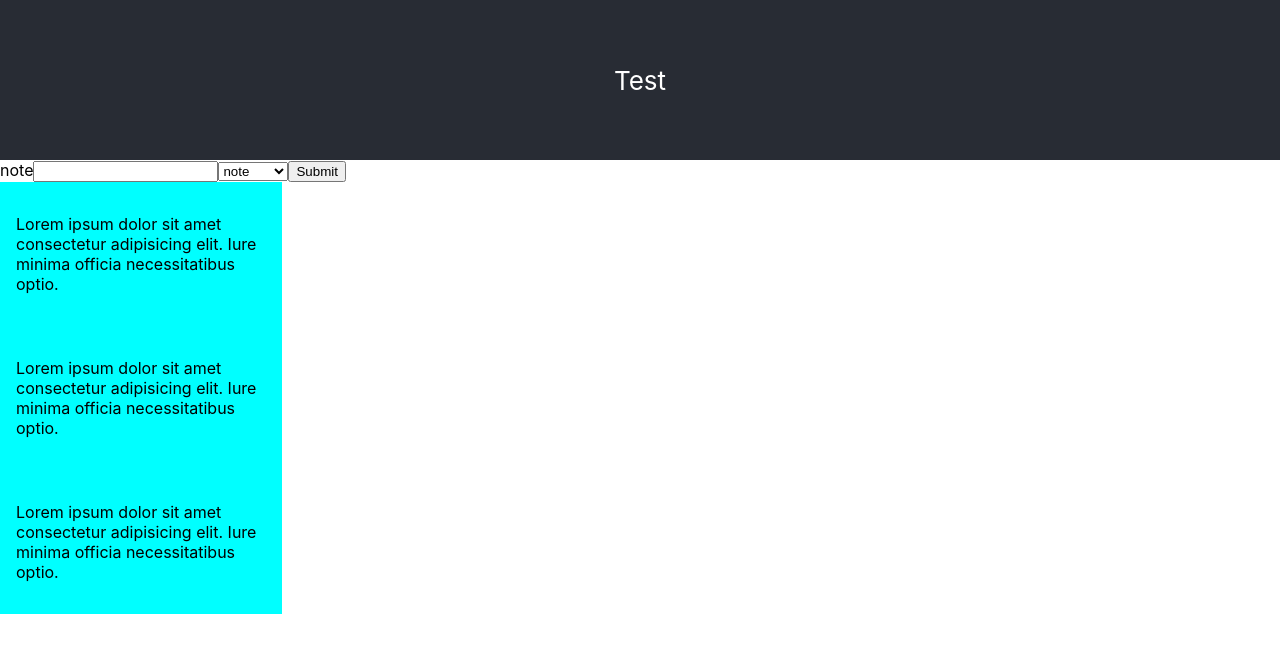
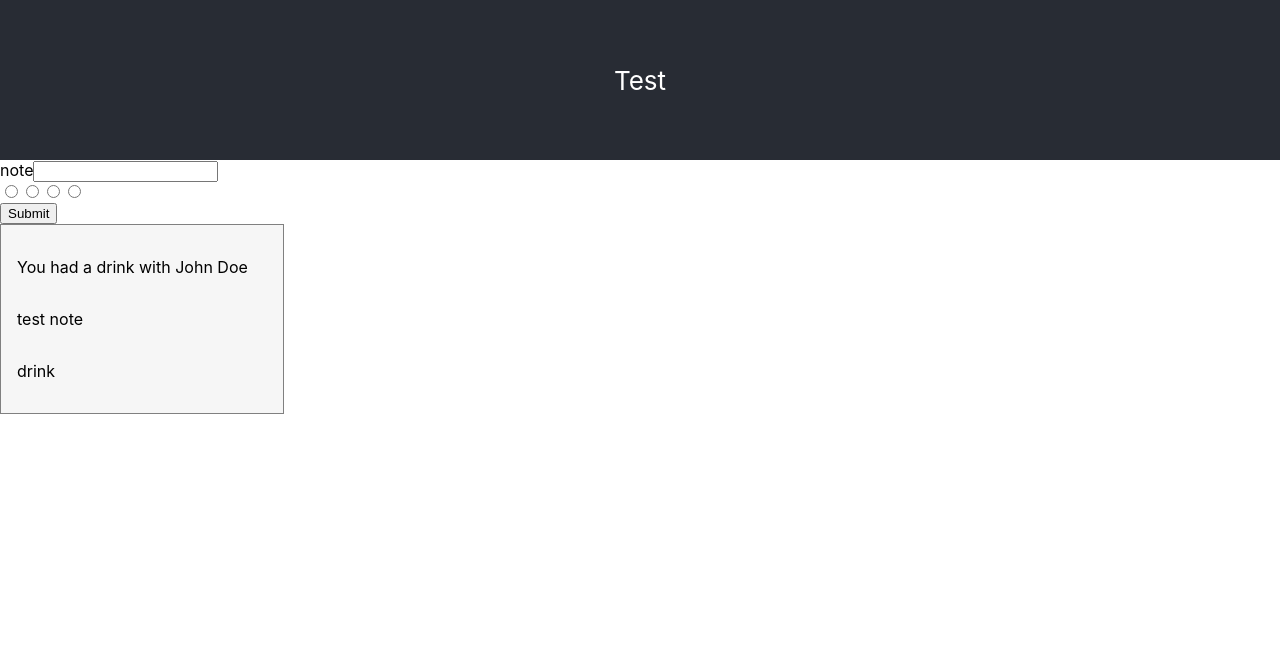
Before and after one commit to LudoHolbik/outreach-app-ludo, a React (Create React App) app: page / in a window 1280 px wide. Shown: the top 652 px of the page. Built offline with nearby package versions, Linux system fonts and the light colour scheme.

Commit message:
added submit functionality and data restructure

```diff
--- a/src/App.js
+++ b/src/App.js
@@ -1,5 +1,5 @@
 import './App.css';
-import EventList from './component/EventList';
+import EventForm from './component/EventForm';
 
 function App() {
     return (
@@ -9,7 +9,7 @@ function App() {
                     Test
                 </p>
             </header>
-                <EventList />
+                <EventForm />
         </div>
     );
 }
--- a/src/component/EventForm.jsx
+++ b/src/component/EventForm.jsx
@@ -1,11 +1,13 @@
 import { useState } from "react"
+import EventList from "./EventList"
 
 const EventForm = () => {
 
     const [ itemsArray, setItemsArray ] = useState([{
+        user: 'You',
+        client: 'John Doe',
         note: 'test note',
         type: 'drink',
-        user: 'John Doe',
         timestamp: '',
     }])
 
@@ -24,6 +26,8 @@ const EventForm = () => {
         console.log(itemsArray,'itemsData1')
         // setItemsData({...itemsData}, note)
         setItemsArray([...itemsArray, {
+            user: 'You',
+            client: 'John Doe',
             note: note,
             type: type
 
@@ -34,25 +38,22 @@ const EventForm = () => {
 
     console.log(itemsArray,'itemsData3')
     return (
+        <>
         <form onSubmit={handleSubmit}>
             <label>
                 note
             <input type="text" value={note} onChange={(e) => setNote(e.target.value)}/>
             </label>
-
-            <select value={type} onChange={(e)=>setType(e.target.value)} id="eventType">
-                <option value="note">note</option>
-                <option value="coffee">coffee</option>
-                <option value="meeting">meeting</option>
-                <option value="beer">beer</option>
-            </select>
-
-
-
+            <div onChange={(e)=>setType(e.target.value)}>
+                <input type="radio" name="type" id="coffee" value="coffee" />
+                <input type="radio" name="type" id="meeting" value="meeting" />
+                <input type="radio" name="type" id="beer" value="beer" />
+                <input type="radio" name="type" id="note" value="note" />
+            </div>
             <input type="submit" />
-
-
         </form>
+        <EventList eventData={itemsArray} />
+        </>
     )
 }
 
--- a/src/component/EventItem.jsx
+++ b/src/component/EventItem.jsx
@@ -1,9 +1,12 @@
 import '../css/EventItem.css'
 
-const EventItem = ({data}) => {
+const EventItem = ({event}) => {
+
     return (
         <div className="itemWrapper">
-            <p>{data.description}</p>
+            <p>{event.user} had a {event.type} with {event.client}</p>
+            <p>{event.note}</p>
+            <p>{event.type}</p>
         </div>
     )
 }
--- a/src/component/EventList.jsx
+++ b/src/component/EventList.jsx
@@ -1,36 +1,12 @@
 import EventItem from "./EventItem";
-import EventForm from "./EventForm";
 
-const eventItems = [
-  {
-    description:
-      "Lorem ipsum dolor sit amet consectetur adipisicing elit. Iure minima officia necessitatibus optio.",
-
-  },
-  {
-    description:
-      "Lorem ipsum dolor sit amet consectetur adipisicing elit. Iure minima officia necessitatibus optio.",
-  },
-  {
-    description:
-      "Lorem ipsum dolor sit amet consectetur adipisicing elit. Iure minima officia necessitatibus optio.",
-  },
-];
-
-const data = {
-  description:
-    "Lorem ipsum dolor sit amet consectetur adipisicing elit. Iure minima officia necessitatibus optio.",
-};
-
-const EventList = () => {
+const EventList = ({eventData}) => {
+    console.log(eventData,'eventData')
   return (
     <div>
-    <EventForm />
-
-
-      {eventItems.map((event) => {
+      {eventData.map((event) => {
           return (
-              <EventItem data={event} />
+              <EventItem event={event} />
           )
       })}
     </div>
--- a/src/css/EventItem.css
+++ b/src/css/EventItem.css
@@ -3,6 +3,6 @@
     flex-direction: column;
     max-width: 250px;
     padding: 16px;
-    background: aqua;
-
+    background: #F6F6F6;
+    border: 1px solid gray;
 }
```
